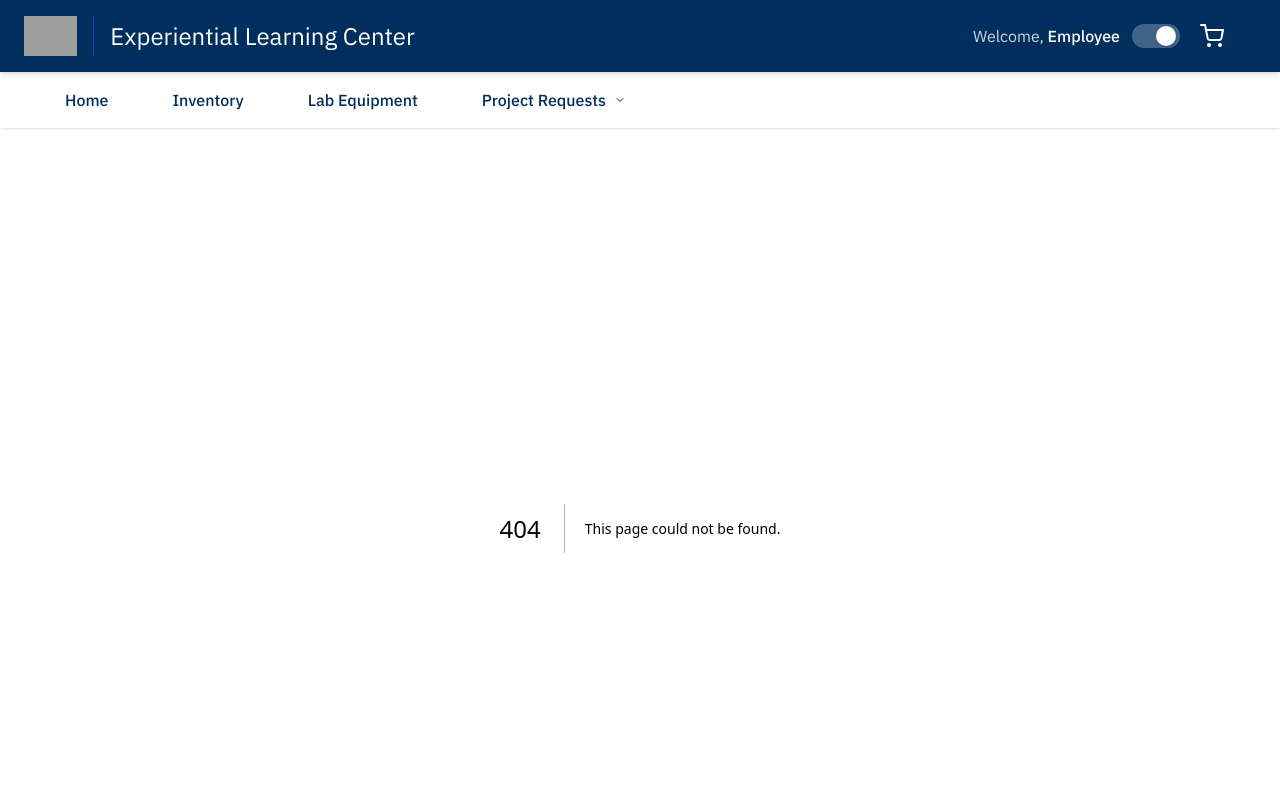
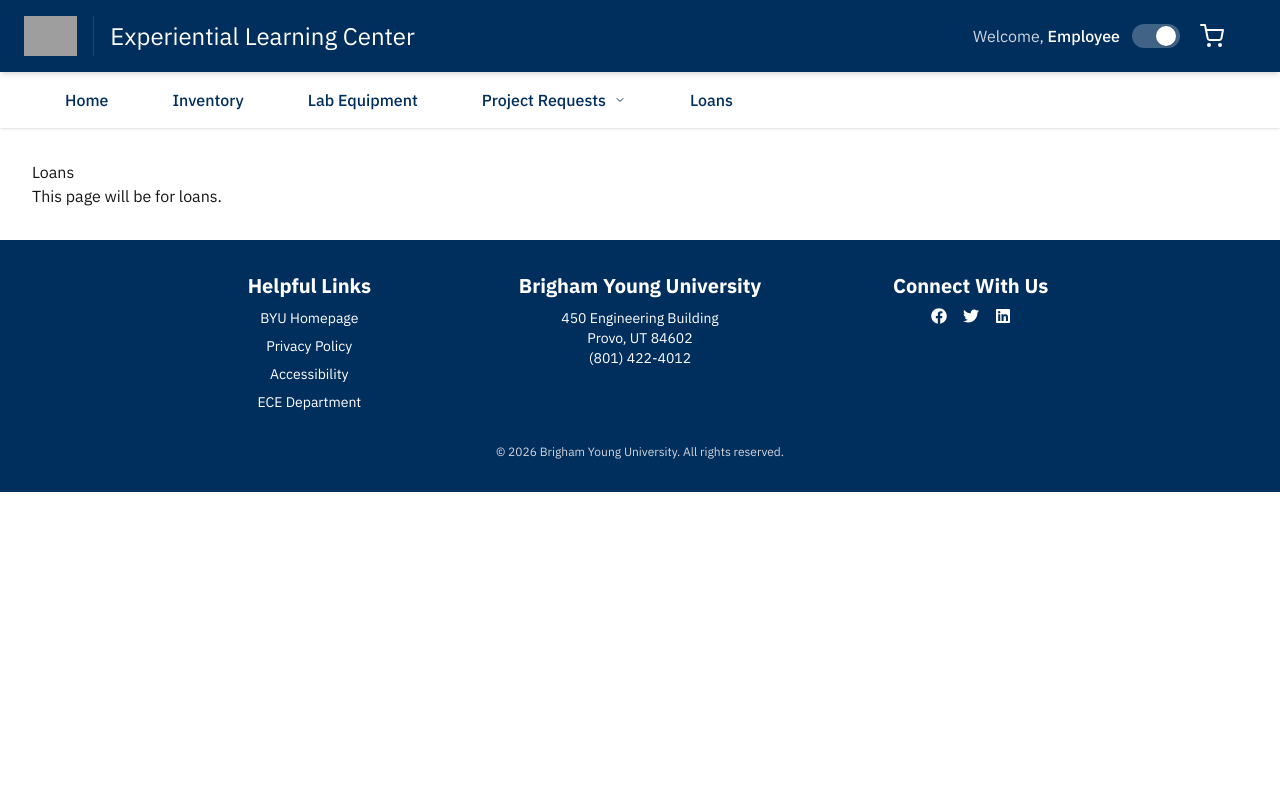
Before and after one commit to BYU-ECE-Software/EPICenter-Website, a Next.js app: page /loans in a window 1280 px wide. Before the commit this address had no page. Shown: the top 800 px of the page. Built offline with nearby package versions, Linux system fonts and the light colour scheme; grey boxes are pictures that could not be loaded.

Commit message:
#37 loans view and nav

```diff
--- /dev/null
+++ b/app/loans/page.tsx
@@ -0,0 +1,8 @@
+export default function Page() {
+  return (
+    <main style={{ padding: "2rem" }}>
+      <h1>Loans</h1>
+      <p>This page will be for loans.</p>
+    </main>
+  );
+}
--- a/components/HeaderBar.tsx
+++ b/components/HeaderBar.tsx
@@ -168,6 +168,14 @@ const HeaderBar: React.FC = () => {
               />
             </button>
 
+            <Link
+              href="/loans"
+              onClick={() => setMobileOpen(false)}
+              className="px-6 py-4 text-left hover:bg-[#FAFAFA]"
+            >
+              Loans
+            </Link>
+
             {projectRequestsOpen && (
               <div className="flex flex-col text-sm">
                 <Link
@@ -278,6 +286,13 @@ const HeaderBar: React.FC = () => {
               </div>
             )}
           </div>
+          {/* Loans tab */}
+          <Link
+            href="/loans"
+            className="px-8 py-4 hover:bg-[#FAFAFA] nav-link-hover"
+          >
+            Loans
+          </Link>
         </div>
       </nav>
     </div>
```
